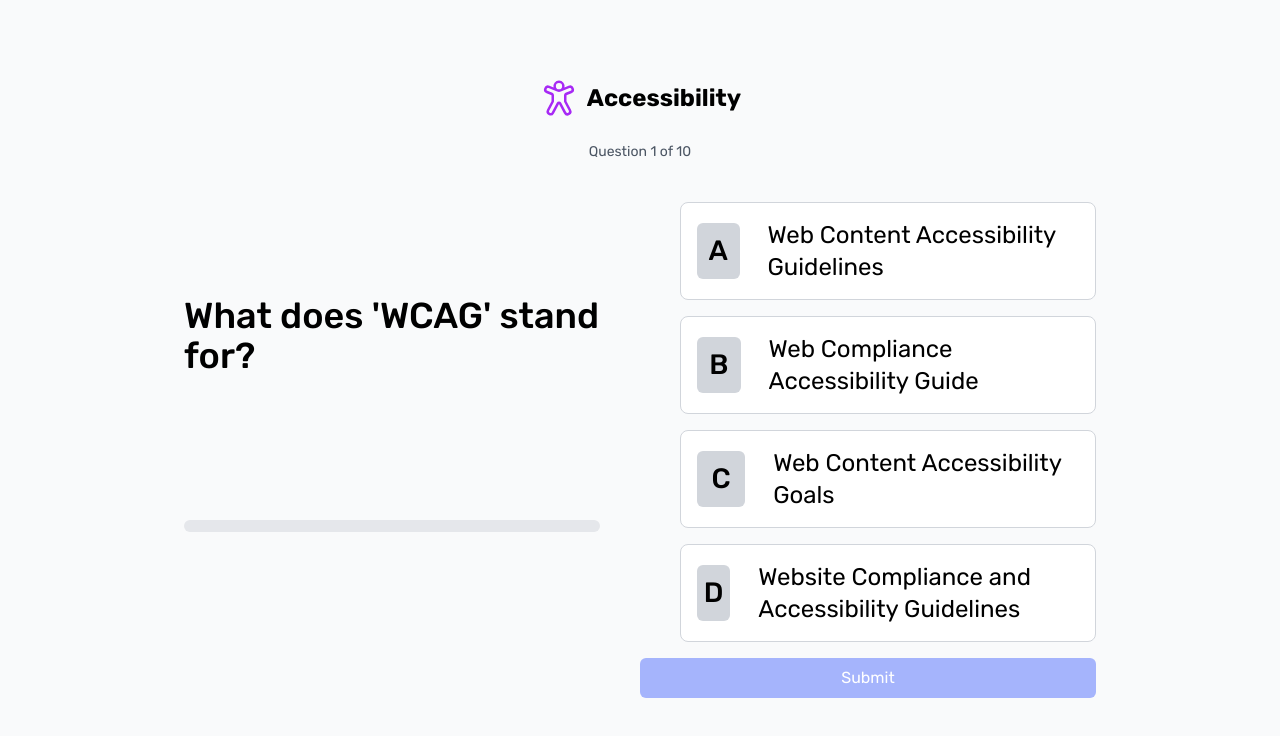
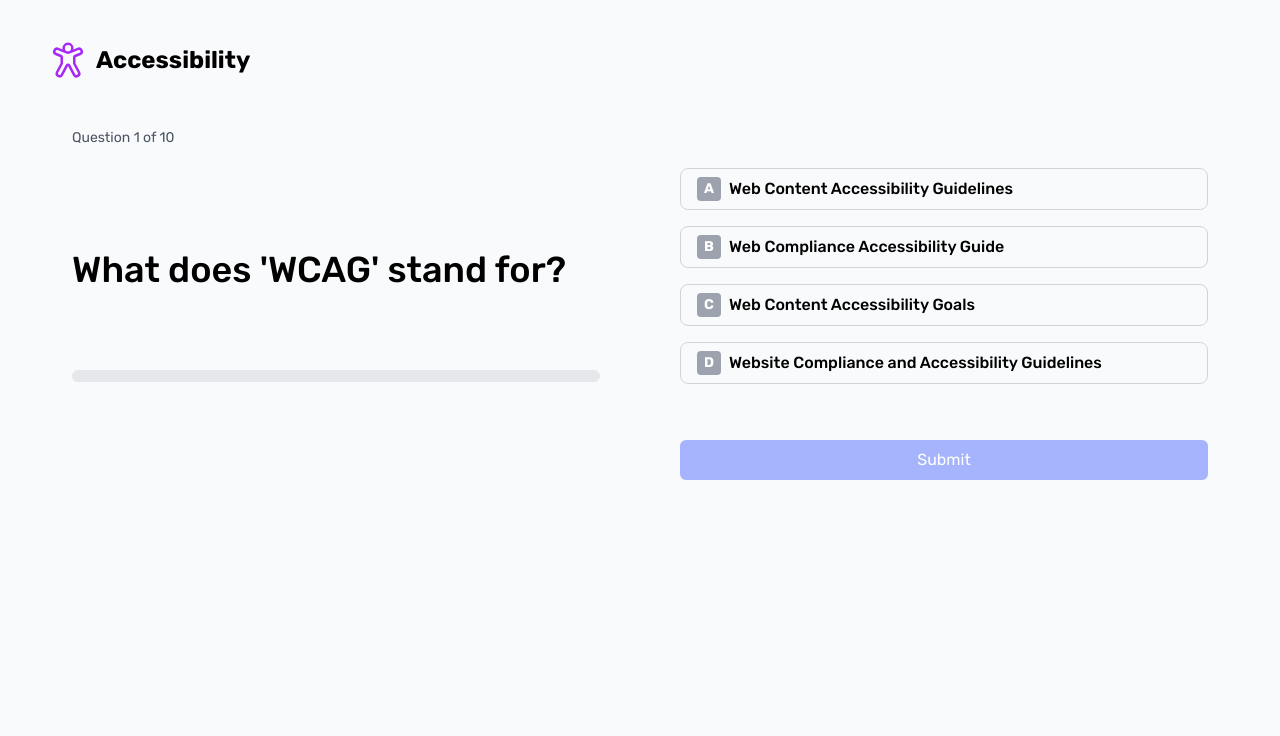
Before and after one commit to mehdias63/Frontend-quiz-app, a Next.js app: page /accessibility in a window 1280 px wide. Shown: the top 736 px of the page. Built offline with nearby package versions, Linux system fonts and the light colour scheme.

Commit message:
add header

```diff
--- a/package.json
+++ b/package.json
@@ -10,6 +10,7 @@
   },
   "dependencies": {
     "clsx": "^2.1.1",
+    "lucide-react": "^0.513.0",
     "next": "15.3.3",
     "react": "^19.0.0",
     "react-dom": "^19.0.0"
--- a/src/app/[topic]/page.jsx
+++ b/src/app/[topic]/page.jsx
@@ -4,6 +4,7 @@ import data from '../data/data.json'
 import { useState } from 'react'
 import { useParams, useRouter } from 'next/navigation'
 import Question from '../components/Question'
+import Header from '../components/Header'
 
 export default function QuizPage() {
 	const params = useParams()
@@ -46,17 +47,14 @@ export default function QuizPage() {
 	}
 
 	return (
-		<main className="min-h-screen flex flex-col items-center justify-center px-4 py-10 xl:px-40">
-			<div className="flex items-center space-x-2 mb-6">
-				<img src={quiz.icon} alt={quiz.title} className="w-10 h-10" />
-				<h2 className="text-2xl font-bold">{quiz.title}</h2>
-			</div>
-			{!(isLastQuestion && isSubmitted) && (
-				<p className="text-sm text-gray-600">
-					Question {current + 1} of {quiz.questions.length}
-				</p>
-			)}
-			<div className="w-full p-6 space-y-4">
+		<main className="min-h-screen flex flex-col items-start px-4 py-10 xl:px-12">
+			<Header title={quiz.title} icon={quiz.icon} />
+			<div className="w-full p-6 space-y-1">
+				{!(isLastQuestion && isSubmitted) && (
+					<p className="text-sm text-gray-600">
+						Question {current + 1} of {quiz.questions.length}
+					</p>
+				)}
 				{!isLastQuestion || !isSubmitted ? (
 					<>
 						<Question
@@ -66,25 +64,9 @@ export default function QuizPage() {
 							onSelect={setSelected}
 							totalQuestions={quiz.questions.length}
 							correctAnswersCount={score}
+							handleSubmit={handleSubmit}
+							handleNext={handleNext}
 						/>
-						<div className="flex justify-end mt-4">
-							{!isSubmitted ? (
-								<button
-									disabled={!selected}
-									onClick={handleSubmit}
-									className="bg-indigo-600 text-white px-4 py-2 rounded-md disabled:bg-indigo-300 w-full lg:w-1/2"
-								>
-									Submit
-								</button>
-							) : (
-								<button
-									onClick={handleNext}
-									className="bg-indigo-600 text-white px-4 py-2 rounded-md"
-								>
-									Next Question
-								</button>
-							)}
-						</div>
 					</>
 				) : (
 					<>
@@ -94,7 +76,7 @@ export default function QuizPage() {
 						<div className="text-center">
 							<button
 								onClick={handleRestart}
-								className="mt-6 bg-green-600 text-white px-6 py-2 rounded-lg"
+								className="mt-6 bg-indigo-600 text-white px-4 py-2 rounded-md w-full lg:w-1/2"
 							>
 								Play Again
 							</button>
--- /dev/null
+++ b/src/app/components/Header.jsx
@@ -0,0 +1,10 @@
+function Header({ title, icon }) {
+	return (
+		<div className="flex items-center space-x-2 mb-6">
+			<img src={icon} alt={title} className="w-10 h-10" />
+			<h2 className="text-2xl font-bold">{title}</h2>
+		</div>
+	)
+}
+
+export default Header
--- a/src/app/components/Question.jsx
+++ b/src/app/components/Question.jsx
@@ -1,4 +1,5 @@
 import clsx from 'clsx'
+import { CheckCircle, XCircle } from 'lucide-react'
 import ProgressBar from './ProgressBar' // مسیر رو اگر متفاوت هست، تنظیم کن
 
 export default function Question({
@@ -8,12 +9,14 @@ export default function Question({
 	onSelect,
 	totalQuestions,
 	correctAnswersCount,
+	handleNext,
+	handleSubmit,
 }) {
 	return (
-		<div className="space-y-4 lg:flex lg:items-center justify-center lg:gap-x-20">
-			<div className="lg:w-1/2">
+		<div className="space-y-4 lg:flex lg:items-center justify-start lg:gap-x-20">
+			<div className="lg:w-2/5 xl:w-1/2">
 				{/* سوال */}
-				<p className="text-lg md:text-4xl font-medium mb-12 lg:mb-36">
+				<p className="text-lg md:text-4xl font-medium mb-12 lg:mb-20">
 					{question.question}
 				</p>
 
@@ -24,11 +27,13 @@ export default function Question({
 				/>
 			</div>
 			{/* گزینه‌های پاسخ */}
-			<div className="lg:w-1/2 flex flex-col gap-y-4">
+			<div className="lg:w-3/5 xl:w-1/2 flex flex-col gap-y-4">
 				{question.options.map((option, index) => {
 					const isCorrect = option === question.answer
-					const isWrong = selected === option && !isCorrect
 					const isSelected = selected === option
+					const isWrong = isSubmitted && isSelected && !isCorrect
+					const showCheckIcon = isSubmitted && isCorrect
+					const showXIcon = isSubmitted && isWrong
 
 					return (
 						<button
@@ -36,38 +41,66 @@ export default function Question({
 							disabled={isSubmitted}
 							onClick={() => onSelect(option)}
 							className={clsx(
-								'flex items-center w-full text-left border rounded-lg p-4 transition text-lg md:text-2xl gap-x-4 bg-white',
+								'flex items-center justify-between w-full text-left border rounded-lg px-4 py-2 transition font-medium',
 								{
-									'border-gray-300':
-										!isSubmitted || selected !== option,
-									'bg-green-100 border-green-500':
-										isSubmitted && isCorrect,
-									'bg-red-100 border-red-500': isSubmitted && isWrong,
-									'ring-2 ring-indigo-500':
-										selected === option && !isSubmitted,
+									// حالت‌های بدون ارسال
+									'border-gray-300': !isSubmitted && !isSelected,
+									'ring-2 ring-purple-500 border-purple-300':
+										isSelected && !isSubmitted,
+
+									// پاسخ صحیح
+									' border-green-500': isSubmitted && isCorrect,
+
+									// پاسخ غلط
+									' border-red-500': isSubmitted && isWrong,
 								},
 							)}
 						>
+							<div className="flex items-center space-x-2">
 								<span
 									className={clsx(
-									'w-14 h-14 mr-3 flex items-center justify-center text-lg lg:text-[1.75rem] font-medium rounded-md',
+										'w-6 h-6 flex items-center justify-center rounded text-white text-sm font-bold',
 										{
-										'bg-gray-300 text-black':
-											!isSubmitted && !isSelected,
-										'bg-purple-600 text-white':
-											isSelected && !isSubmitted,
-										'bg-green-600 text-white':
-											isSubmitted && isCorrect,
-										'bg-red-600 text-white': isSubmitted && isWrong,
+											'bg-gray-400': !isSubmitted && !isSelected,
+											'bg-purple-500': isSelected && !isSubmitted,
+											'bg-green-500': isSubmitted && isCorrect,
+											'bg-red-500': isSubmitted && isWrong,
 										},
 									)}
 								>
 									{String.fromCharCode(65 + index)}
 								</span>
-							{option}
+								<span>{option}</span>
+							</div>
+
+							{/* آیکون‌ها */}
+							{showCheckIcon && (
+								<CheckCircle className="w-5 h-5 text-green-500" />
+							)}
+							{showXIcon && (
+								<XCircle className="w-5 h-5 text-red-500" />
+							)}
 						</button>
 					)
 				})}
+				<div className="flex justify-end mt-4">
+					{!isSubmitted ? (
+						<button
+							disabled={!selected}
+							onClick={handleSubmit}
+							className="mt-6 bg-indigo-600 text-white px-4 py-2 rounded-md disabled:bg-indigo-300 w-full"
+						>
+							Submit
+						</button>
+					) : (
+						<button
+							onClick={handleNext}
+							className="mt-6 bg-indigo-600 text-white px-4 py-2 rounded-md w-full"
+						>
+							Next Question
+						</button>
+					)}
+				</div>
 			</div>
 		</div>
 	)
```
Also changed, not shown: 1 other file (tests, documents, lock files or other folders). Lines whose indentation alone changed are shown as unchanged.
